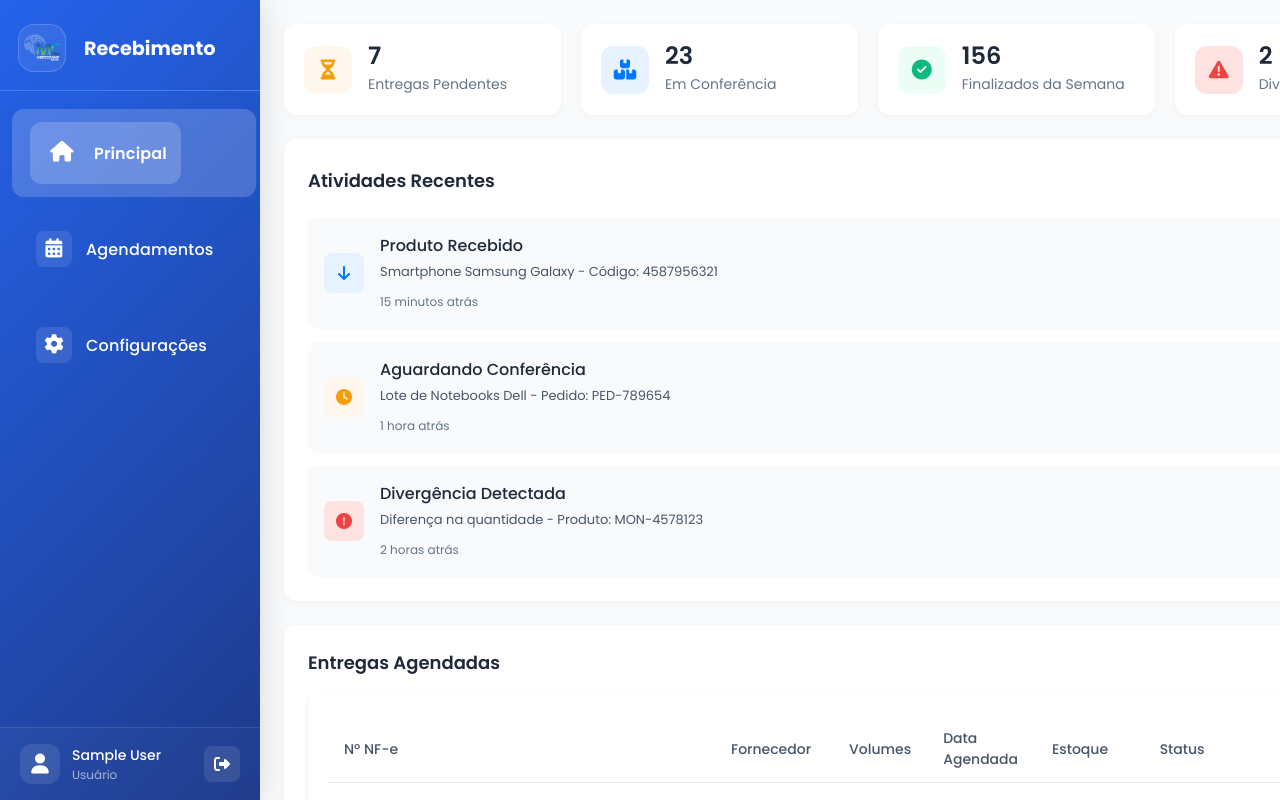
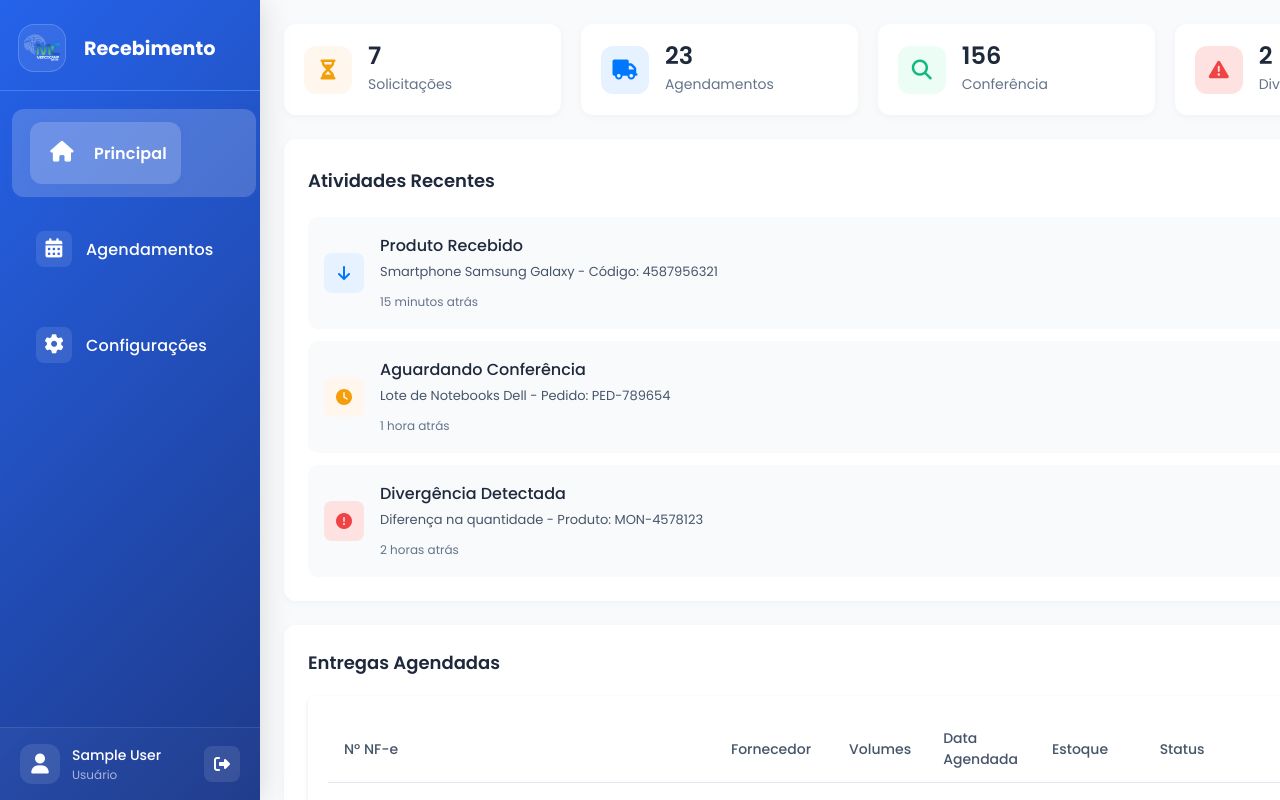
Before and after one commit to alertseapt/schedule-mercocamp-front-end2, a Vue app: page / in a window 1280 px wide. Shown: the top 800 px of the page. Built offline with nearby package versions, Linux system fonts and the light colour scheme; sample sign-in values are in the browser's storage.

Commit message:
chore: atualização geral do projeto

```diff
--- a/src/components/StatsCards.vue
+++ b/src/components/StatsCards.vue
@@ -42,23 +42,23 @@ export default {
       return [
         {
           id: 'pending',
-          title: 'Entregas Pendentes',
+          title: 'Solicitações',
           value: this.stats.pendingDeliveries,
           icon: 'fa-solid fa-hourglass-half',
           type: 'pending',
         },
         {
           id: 'processing',
-          title: 'Em Conferência',
+          title: 'Agendamentos',
           value: this.stats.processing,
-          icon: 'fas fa-boxes',
+          icon: 'fa-solid fa-truck',
           type: 'processing',
         },
         {
           id: 'completed',
-          title: 'Finalizados da Semana',
+          title: 'Conferência',
           value: this.stats.completedToday,
-          icon: 'fas fa-check-circle',
+          icon: 'fa-solid fa-magnifying-glass',
           type: 'completed',
         },
         {
```
